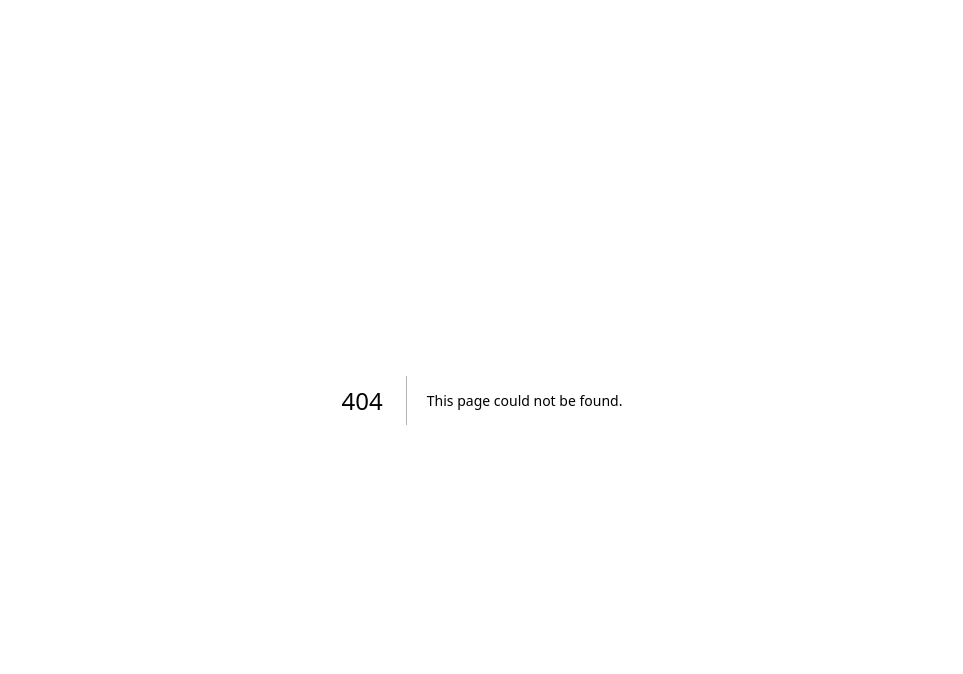
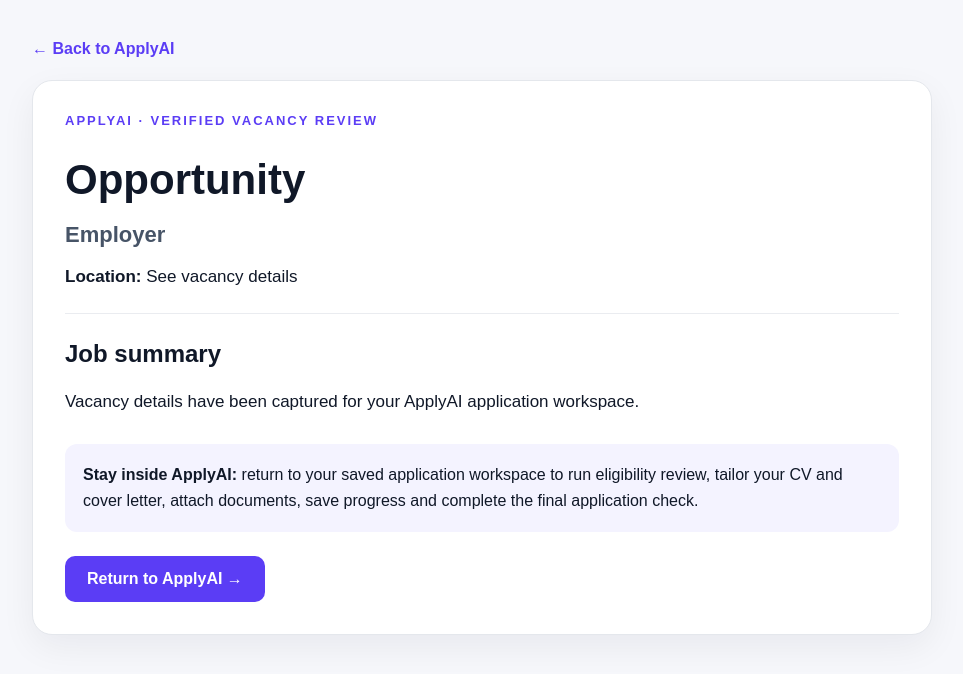
Before and after one commit to Canelo1983/applyai, a Next.js app: page /vacancy in a window 1280 px wide. Before the commit this address had no page. Shown: the top 674 px of the page, without its empty margins (158-1121 px from the left). Built offline with nearby package versions, Linux system fonts and the light colour scheme.

Commit message:
Add internal ApplyAI vacancy review page

```diff
--- /dev/null
+++ b/app/vacancy/page.js
@@ -0,0 +1,23 @@
+export default async function VacancyPage({searchParams}){
+  const p=await searchParams;
+  const role=p?.role||'Opportunity';
+  const employer=p?.employer||'Employer';
+  const location=p?.location||'See vacancy details';
+  const summary=p?.summary||'Vacancy details have been captured for your ApplyAI application workspace.';
+  return <main style={{minHeight:'100vh',background:'#f6f7fb',padding:'40px 20px',fontFamily:'Arial,sans-serif',color:'#101828'}}>
+    <div style={{maxWidth:900,margin:'0 auto'}}>
+      <a href="/" style={{color:'#5b3df5',fontWeight:700,textDecoration:'none'}}>← Back to ApplyAI</a>
+      <div style={{background:'#fff',border:'1px solid #e4e7ec',borderRadius:20,padding:32,marginTop:22,boxShadow:'0 12px 35px rgba(16,24,40,.06)'}}>
+        <div style={{fontSize:13,fontWeight:800,letterSpacing:2,color:'#5b3df5'}}>APPLYAI · VERIFIED VACANCY REVIEW</div>
+        <h1 style={{fontSize:42,marginBottom:8}}>{role}</h1>
+        <h2 style={{fontSize:22,fontWeight:600,color:'#475467'}}>{employer}</h2>
+        <p style={{fontSize:17}}><b>Location:</b> {location}</p>
+        <hr style={{border:0,borderTop:'1px solid #eaecf0',margin:'26px 0'}}/>
+        <h2>Job summary</h2>
+        <p style={{fontSize:17,lineHeight:1.7,whiteSpace:'pre-wrap'}}>{summary}</p>
+        <div style={{marginTop:28,padding:18,background:'#f4f3ff',borderRadius:12,lineHeight:1.6}}><b>Stay inside ApplyAI:</b> return to your saved application workspace to run eligibility review, tailor your CV and cover letter, attach documents, save progress and complete the final application check.</div>
+        <a href="/" style={{display:'inline-block',marginTop:24,background:'#5b3df5',color:'#fff',padding:'14px 22px',borderRadius:10,fontWeight:800,textDecoration:'none'}}>Return to ApplyAI →</a>
+      </div>
+    </div>
+  </main>
+}
```
